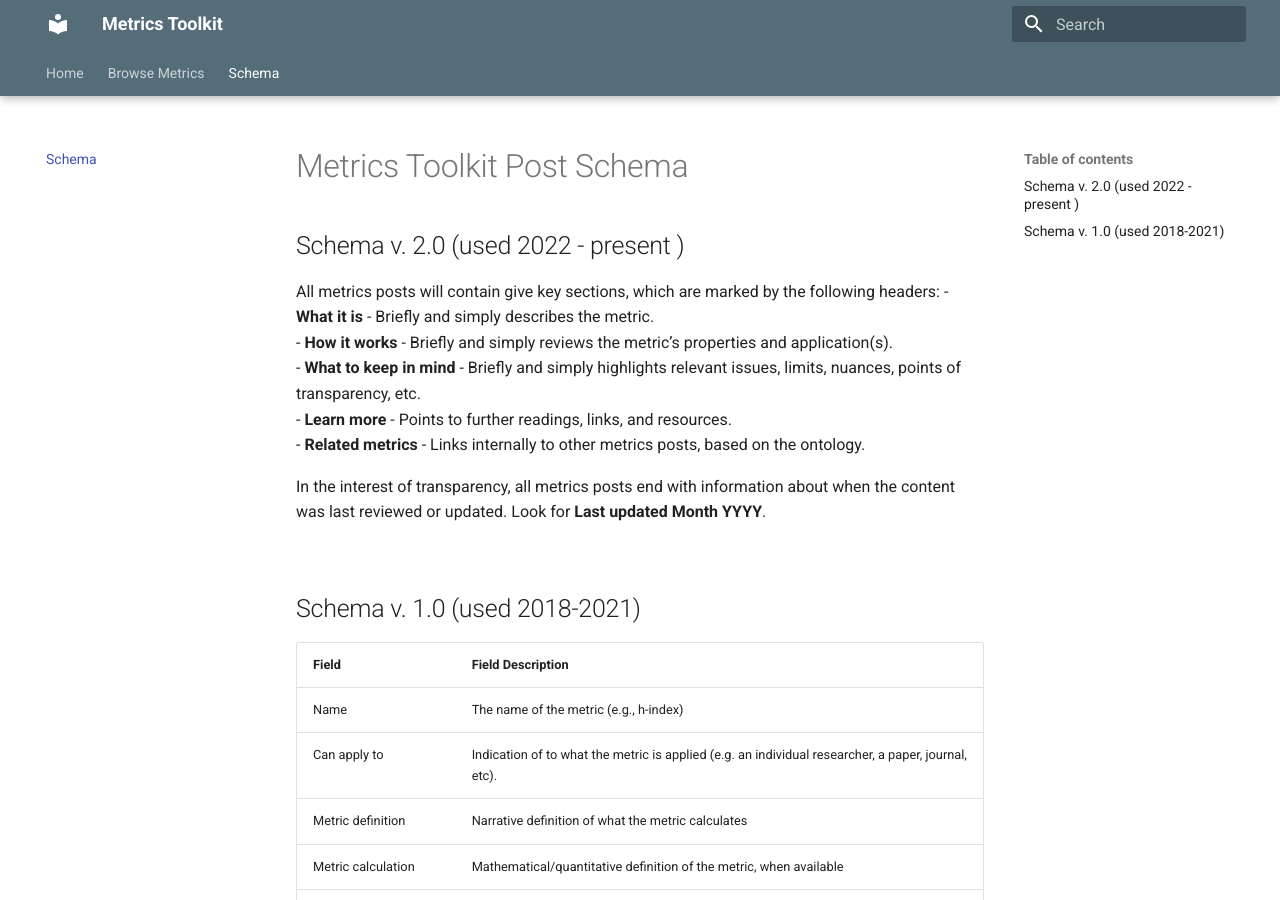
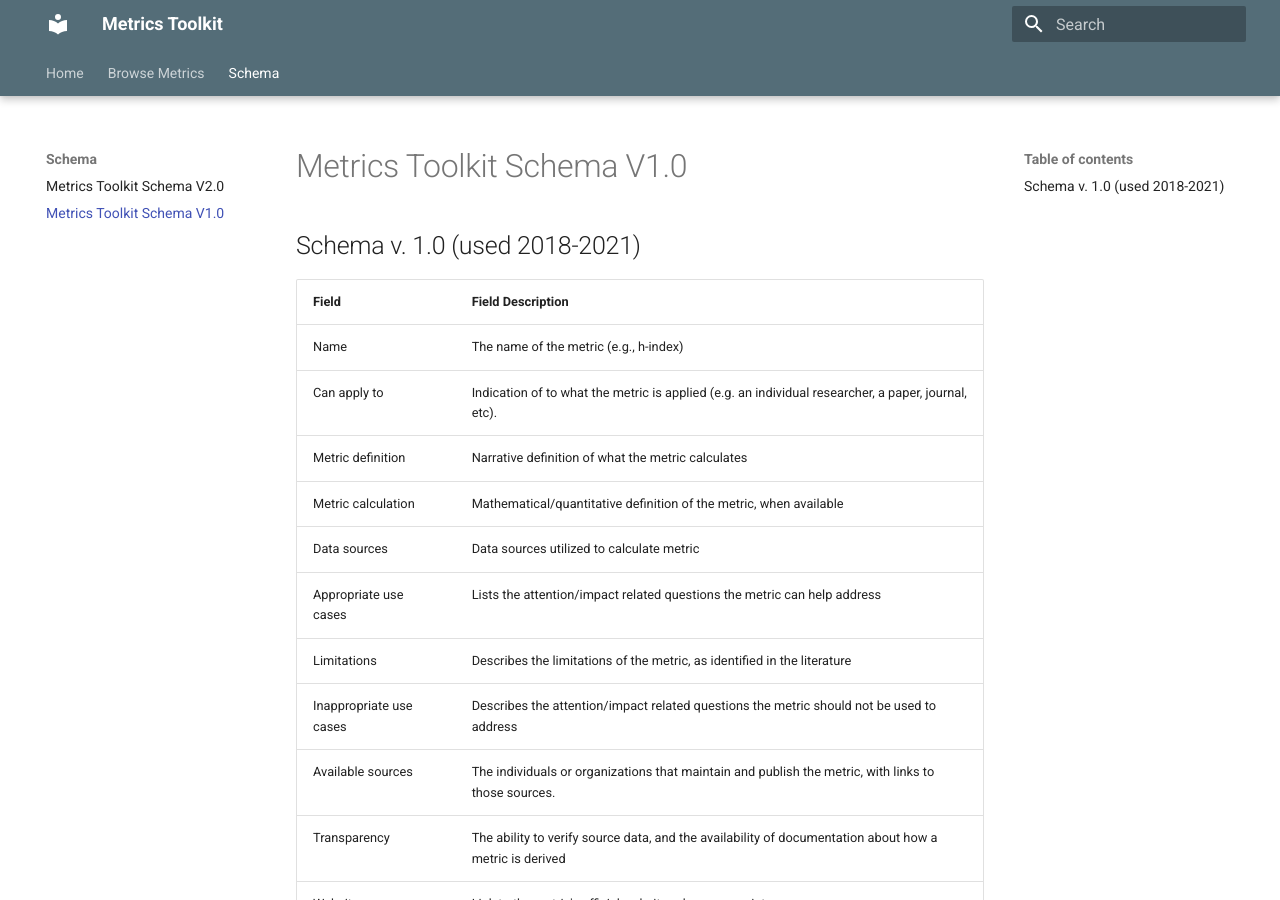
Before and after one commit to rchampieux/diy-documentation, an MkDocs documentation site: the page built from docs/mt-schema-v1.md, in a window 1280 px wide and 900 px high. Built offline with MkDocs 1.6.1 and Material for MkDocs 9.7.7, drawn with Linux system fonts in a browser that asks for light colours.

Commit message:
schema page

```diff
--- a/docs/mt-schema.md
+++ b/docs/mt-schema-v1.md
@@ -1,16 +1,3 @@
-# Metrics Toolkit Post Schema
-
-## Schema v. 2.0 (used 2022 - present )
-All metrics posts will contain give key sections, which are marked by the following headers:
-- **What it is** - Briefly and simply describes the metric. <br>
-- **How it works** - Briefly and simply reviews the metric’s properties and application(s). <br>
-- **What to keep in mind** - Briefly and simply highlights relevant issues, limits, nuances, points of transparency, etc. <br>
-- **Learn more** - Points to further readings, links, and resources. <br>
-- **Related metrics** - Links internally to other metrics posts, based on the ontology. <br>
-
-In the interest of transparency, all metrics posts end with information about when the content was last reviewed or updated. Look for **Last updated Month YYYY**. <br>  <br>
-
-
 ## Schema v. 1.0 (used 2018-2021)
 | Field |	Field Description |
 | ------- | --------------- |
--- a/mkdocs.yml
+++ b/mkdocs.yml
@@ -34,4 +34,6 @@ nav:
     - Relative Citation Ratio (RCR): relativecitationratio.md
     - Twitter mentions: twittermentions.md
     - Wikipedia Citations: wikipedia.md
-  - Schema: mt-schema.md
+  - Schema:
+    - Metrics Toolkit Schema V2.0: mt-schema-v2.md
+    - Metrics Toolkit Schema V1.0: mt-schema-v1.md
```
Also changed, not shown: docs/mt-schema-v2.md (added, +11 -0 lines).
